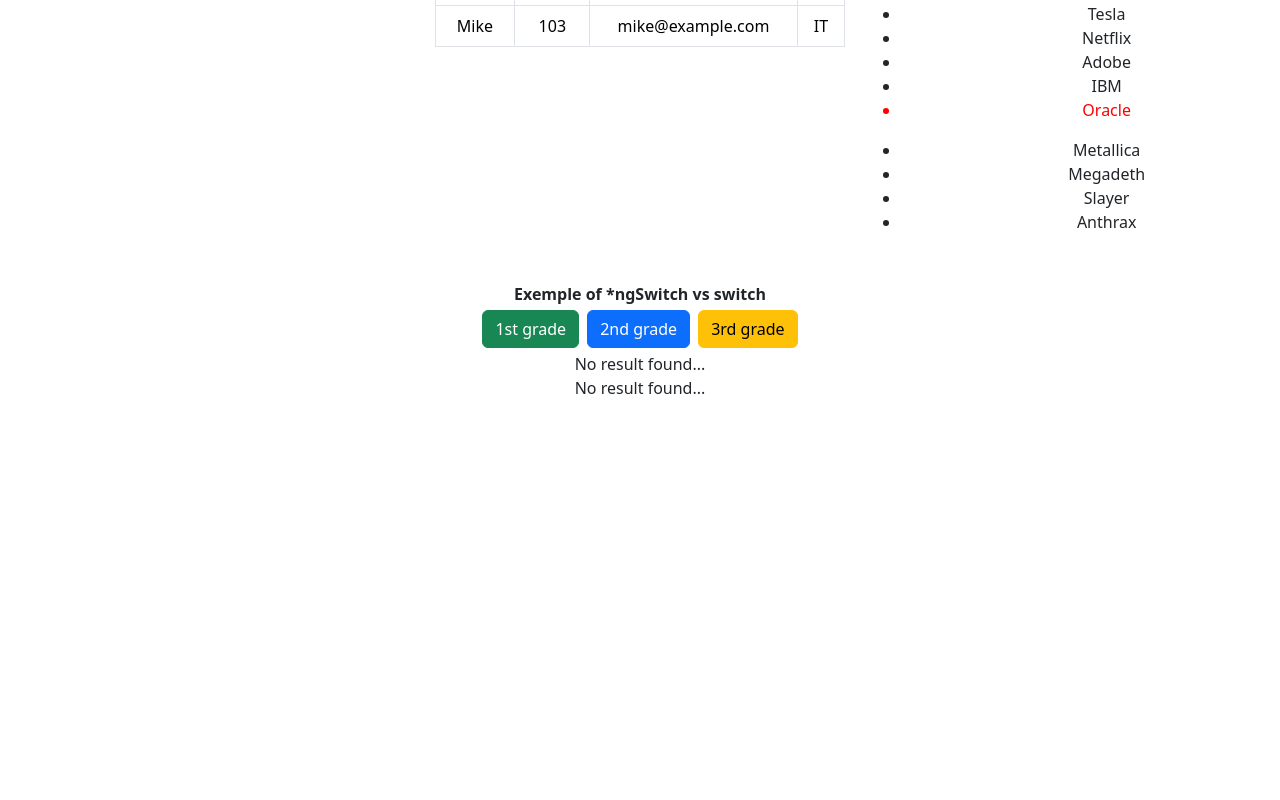
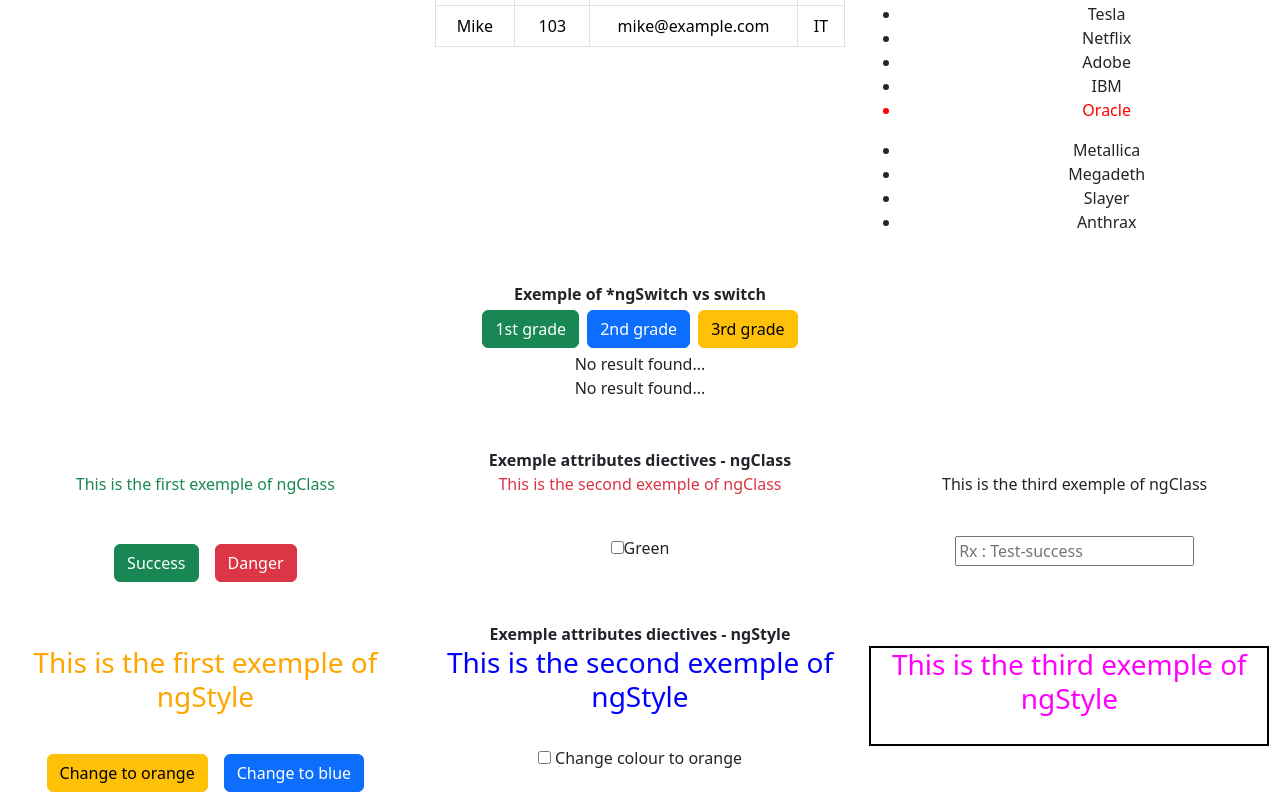
Before and after one commit to Darkheadbanger/Angular-19-Tutorial-FED-Learning, an Angular app: page / in a window 1280 px wide. Shown: the part 1072-1872 px from the top of the page. Before the commit the page ends 1488 px from the top, so only its background shows below. Built offline with nearby package versions, Linux system fonts and the light colour scheme.

Commit message:
attributes directives learned and signals created and learn

```diff
--- a/src/app/app.html
+++ b/src/app/app.html
@@ -4,4 +4,5 @@
 <app-structural-directive-ngif-vs-if></app-structural-directive-ngif-vs-if>
 <app-structural-directive-ng-for-vs-for></app-structural-directive-ng-for-vs-for>
 <app-structural-directive-ngswitch-vs-switch></app-structural-directive-ngswitch-vs-switch>
+<app-atributes-directives></app-atributes-directives>
 <router-outlet></router-outlet>
--- /dev/null
+++ b/src/app/atributes-directives/atributes-directives.html
@@ -0,0 +1,72 @@
+<div class="row text-center">
+  <div class="col-12 m-3"></div>
+  <b>Exemple attributes diectives - ngClass </b>
+</div>
+
+<div class="row text-center">
+  <div class="col-4">
+    <p [class]="textColor">This is the first exemple of ngClass</p>
+    <br />
+    <button class="btn btn-success m-2" (click)="changeColor('text-success')">
+      Success
+    </button>
+    <button class="btn btn-danger m-2" (click)="changeColor('text-danger')">
+      Danger
+    </button>
+  </div>
+  <div class="col-4">
+    <p [class]="isTextGreen ? 'text-success' : 'text-danger'">
+      This is the second exemple of ngClass
+    </p>
+    <br />
+    <input type="checkbox" [(ngModel)]="isTextGreen" />
+    <label>Green</label>
+  </div>
+  <div class="col-4">
+    <p [class]="userClass">This is the third exemple of ngClass</p>
+    <br />
+    <input
+      type="text"
+      [(ngModel)]="userClass"
+      placeholder="Rx : Test-success"
+    />
+  </div>
+</div>
+
+<div class="row text-center">
+  <div class="col-12 m-3"></div>
+  <b>Exemple attributes diectives - ngStyle </b>
+</div>
+
+<div class="row text-center">
+  <div class="col-4">
+    <h3 [style]="{'color': styleColor, 'font-weight': 'lighter'}">
+      This is the first exemple of ngStyle
+    </h3>
+    <br />
+    <button class="btn btn-warning m-2" (click)="updateColor('orange')">
+      Change to orange
+    </button>
+    <button class="btn btn-primary m-2" (click)="updateColor('blue')">
+      Change to blue
+    </button>
+  </div>
+
+  <div class="col-4">
+    <h3
+      [ngStyle]="{'color': isTextOrange ? 'orange' : 'blue', 'font-weight': 'lighter'}"
+    >
+      This is the second exemple of ngStyle
+    </h3>
+    <br />
+    <input type="checkbox" [(ngModel)]="isTextOrange" /> <span> Change colour to orange </span>
+  </div>
+
+  <div class="col-4">
+    <h3
+      [ngStyle]="customClass"
+    >
+      This is the third exemple of ngStyle
+    </h3>
+  </div>
+</div>
--- /dev/null
+++ b/src/app/atributes-directives/atributes-directives.ts
@@ -0,0 +1,34 @@
+import { CommonModule } from '@angular/common';
+import { Component } from '@angular/core';
+import { FormsModule } from '@angular/forms';
+
+@Component({
+  selector: 'app-atributes-directives',
+  imports: [CommonModule, FormsModule],
+  templateUrl: './atributes-directives.html',
+  styleUrl: './atributes-directives.css',
+})
+export class AtributesDirectives {
+  textColor: string = 'text-success';
+  isTextGreen: boolean = false;
+  isTextOrange: boolean = false;
+
+  userClass: string = '';
+
+  styleColor: string = 'orange';
+
+  customClass: { [key: string]: string } = {
+    'color': 'magenta',
+    'height': '100px',
+    'width': '400px',
+    'border': '2px solid black',
+  }
+
+  changeColor(color: string): void {
+    this.textColor = color;
+  }
+
+  updateColor(color: string): void {
+    this.styleColor = color;
+  }
+}
--- /dev/null
+++ b/src/app/signals/signals.html
@@ -0,0 +1 @@
+<p>signals works!</p>
```
Also changed, not shown: src/app/app.ts (+12 -2 lines), src/app/signals/signals.ts (added, +11 -0 lines), src/app/atributes-directives/atributes-directives.css (added), src/app/signals/signals.css (added), 2 other files (tests, documents, lock files or other folders).
